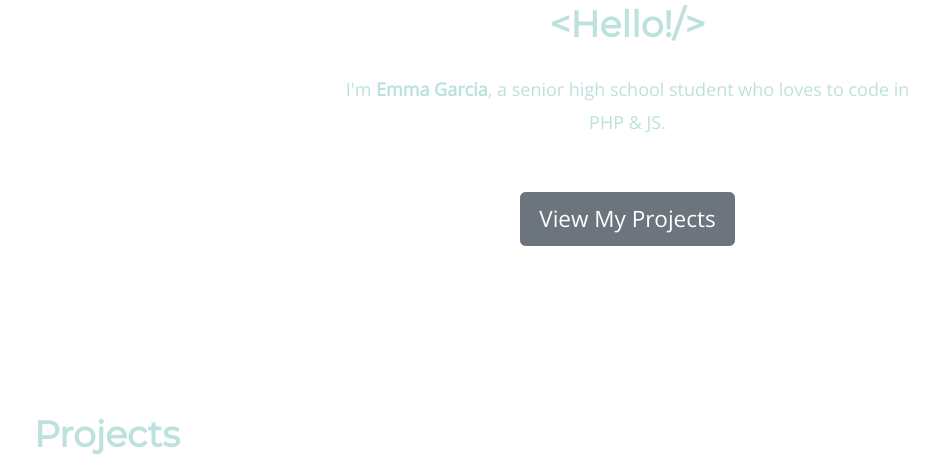
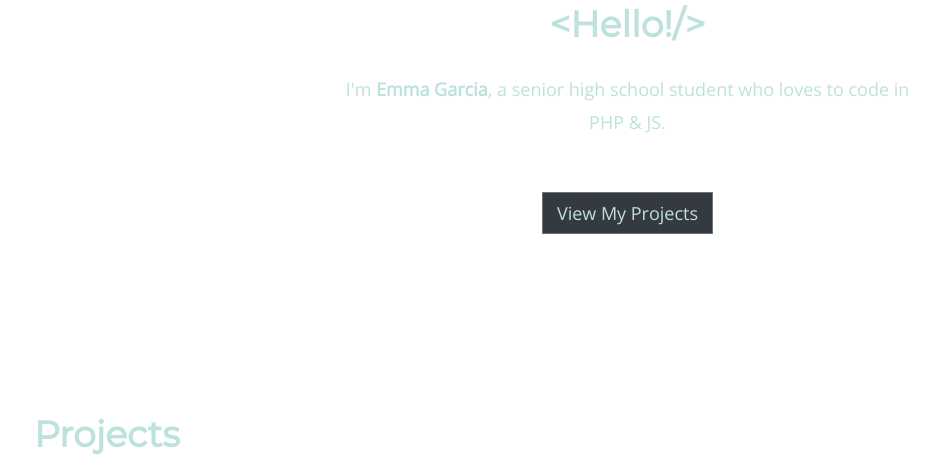
Before and after one commit to emsgarcia/portfolio, a plain HTML site: page index.html in a window 1280 px wide. Shown: the part 1241-1704 px from the top of the page, without its empty margins (20-959 px from the left). Drawn offline with nearby package versions, Linux system fonts and the light colour scheme.

Commit message:
btn adjustment

```diff
--- a/index.html
+++ b/index.html
@@ -55,7 +55,7 @@
                 who loves to code in PHP & JS.
               </p>
 
-              <a class="btn btn-lg btn-secondary" href="#projects"
+              <a class="btn btn-dark rounded-0 text-green border-secondary" href="#projects"
                 >View My Projects</a
               >
             </div>
```
